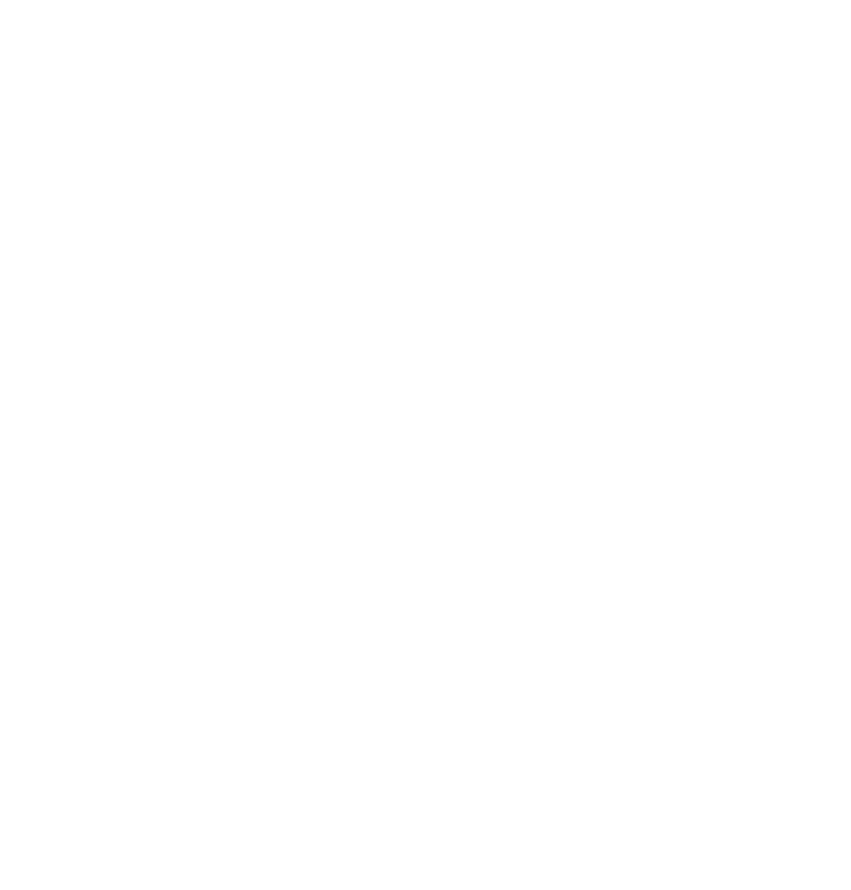
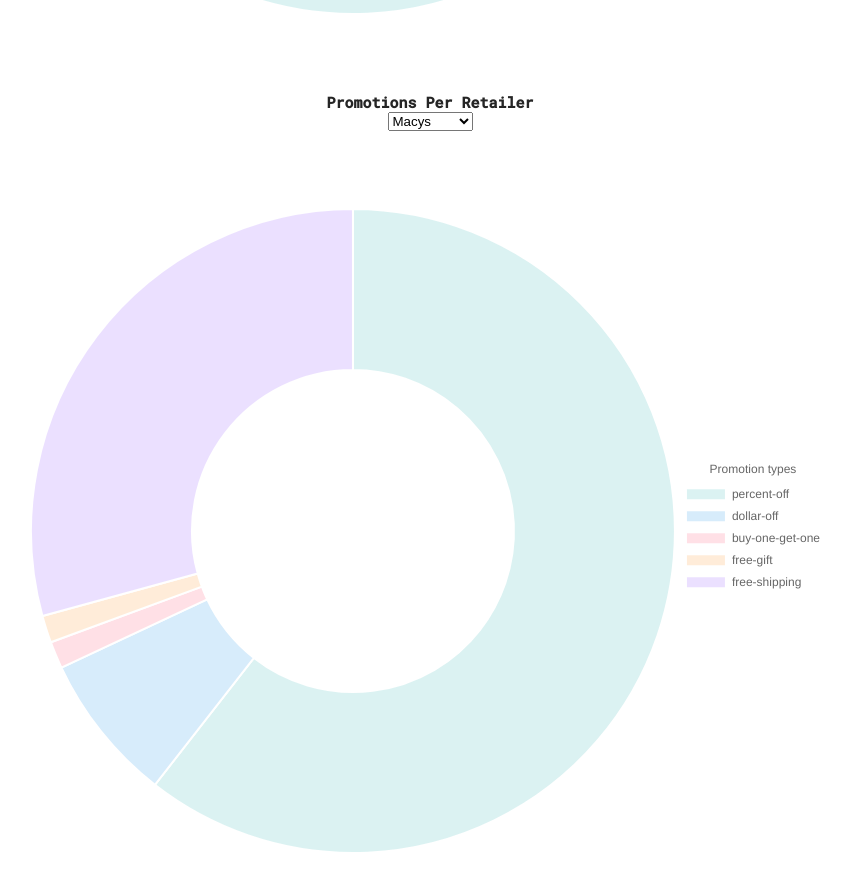
Before and after one commit to LeslieJR/coupons, a React (Create React App) app in the folder client/: page / in a window 1280 px wide. Shown: the part 760-1650 px from the top of the page, without its empty margins (210-1061 px from the left). Before the commit the page ends 800 px from the top, so only its background shows below. Built offline with nearby package versions, Linux system fonts and the light colour scheme; no server answers.

Commit message:
Dynamic Doughnut chart with static data

```diff
--- a/client/src/App.js
+++ b/client/src/App.js
@@ -1,8 +1,10 @@
 import {DoughnutChart} from './components/DoughnutChart'
+import {DynamicDoughnutChart} from './components/DynamicDoughnutChart'
 function App() {
   return (
     <div className="container">
       <DoughnutChart/>
+      <DynamicDoughnutChart />
     </div>
   );
 }
--- a/client/src/components/DoughnutChart.js
+++ b/client/src/components/DoughnutChart.js
@@ -45,9 +45,9 @@
   }
 
   return (
-    <div>
-      <h2>Doughnut Chart </h2>
+    <>
+      <h2>Promotions Statistics</h2>
       <Doughnut data={data} />
-    </div>
+    </>
   );
 }
--- /dev/null
+++ b/client/src/components/DynamicDoughnutChart.js
@@ -0,0 +1,63 @@
+import React, { useState, useEffect } from 'react';
+import { Chart, ArcElement, Tooltip, Legend, Title } from 'chart.js';
+import { Doughnut } from 'react-chartjs-2';
+import { getCouponsByRetailer } from '../services';
+
+Chart.register(ArcElement, Tooltip, Legend, Title);
+Chart.defaults.plugins.tooltip.backgroundColor = 'rgb(0, 0, 156)';
+Chart.defaults.plugins.legend.position = 'right';
+Chart.defaults.plugins.legend.title.display = true;
+Chart.defaults.plugins.legend.title.text = 'Promotion types';
+Chart.defaults.plugins.legend.title.font = 'Helvetica Neue';
+
+export function DynamicDoughnutChart() {
+
+    const data = {
+        labels : ["percent-off","dollar-off","buy-one-get-one","free-gift", "free-shipping"],
+        datasets: [{
+          data: [89, 11, 2, 2, 43],
+          options: {
+            responsive: true,
+            maintainAspectRatio: true,
+          },
+          backgroundColor: [
+            'rgb(219,242,242)',
+            'rgb(215,236,251)',
+            'rgb(255,224,230)',
+            'rgb(255,236,217)',
+            'rgb(235,224,255)',
+          ],
+          borderWidth: 2,
+        }]
+      }
+    const [selectedOption, setSelectedOption] = useState('macys');
+
+    const handleSelectChange = (e) => {
+        setSelectedOption(e.target.value);
+    }
+
+    const getDataFromAPI = async () => {
+        try {
+            const { promotionsPerRetailerAndType } = await getCouponsByRetailer(selectedOption);
+            console.log(promotionsPerRetailerAndType)
+        } catch (e) {
+            console.log({ error: e });
+        }
+    }
+
+    useEffect(() => {
+        getDataFromAPI();
+    }, [selectedOption]);
+
+    return (
+        <>
+            <h2>Promotions Per Retailer </h2>
+            <select value={selectedOption} onChange={handleSelectChange}>
+                <option value="macys">Macys</option>
+                <option value="nordstrom">Nordstorm</option>
+                <option value="nike">Nike</option>
+            </select>
+            <Doughnut data={data} />
+        </>
+    );
+}
```
